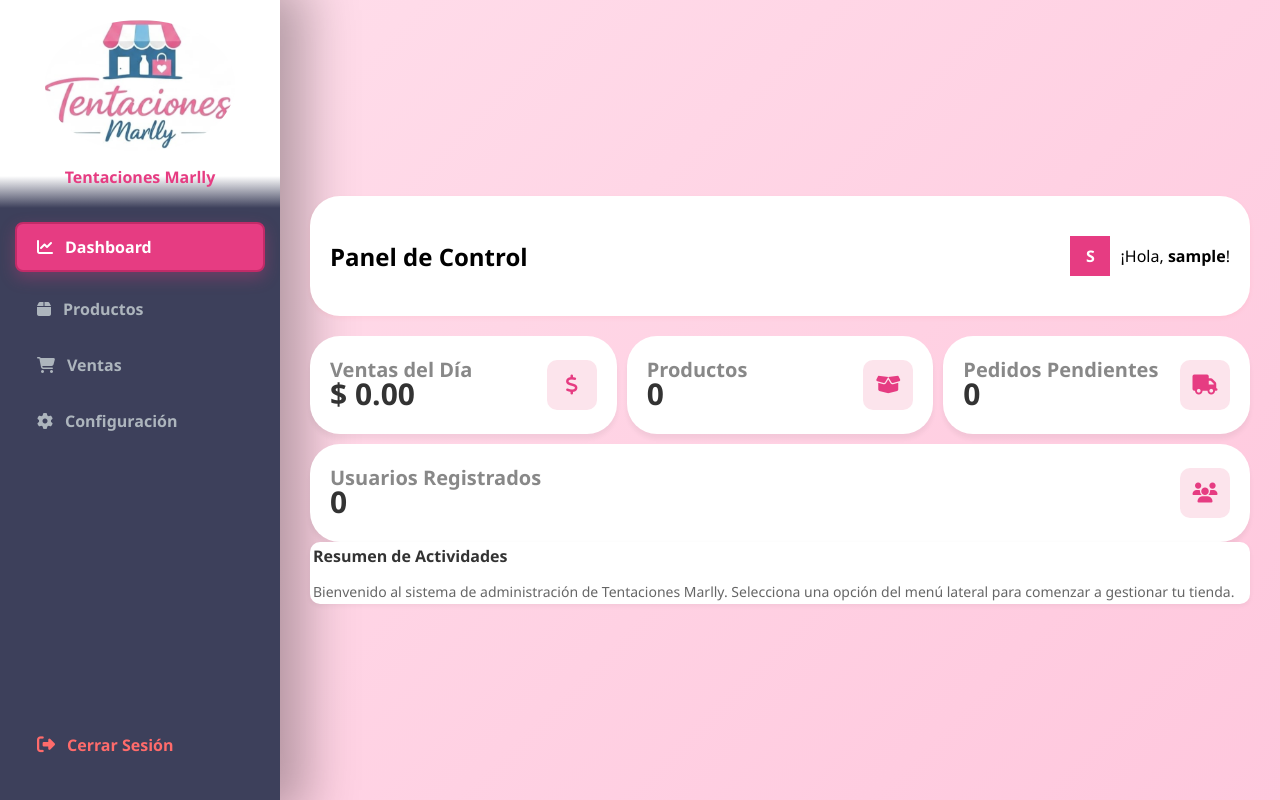
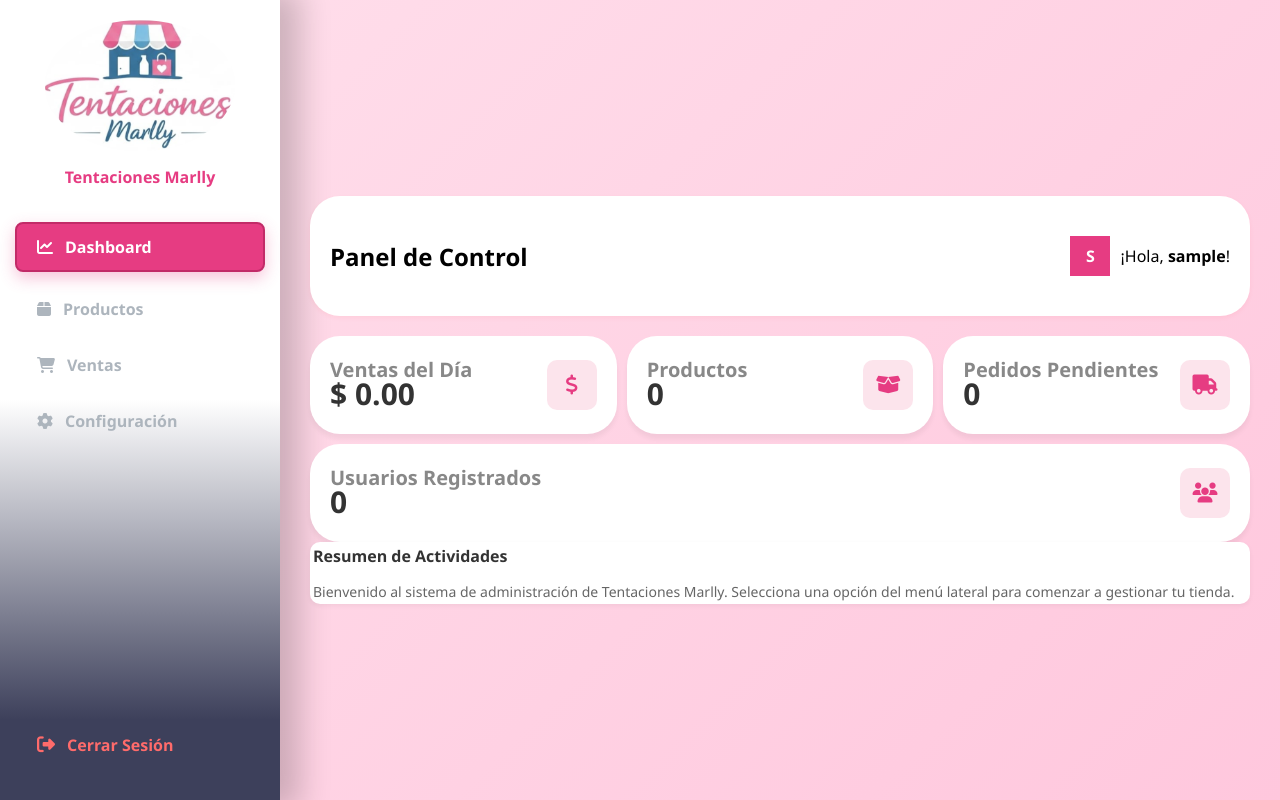
Before and after one commit to miguel-developer95/Proyecto-TeMa, a PHP site: page /view/dashboard.php in a window 1280 px wide. Run offline with PHP 8.4, Linux system fonts and the light colour scheme; the visitor is signed in with stand-in values (Sample User, id 1); data that the repository does not hold is empty.

Commit message:
update dash

```diff
--- a/view/dashboard.php
+++ b/view/dashboard.php
@@ -43,7 +43,7 @@ $user = $_SESSION['user'];
         .sidebar {
             width: 280px;
             min-width: 280px;
-            background: linear-gradient(0deg, #3d405b 74%, #ffffff 78%);
+            background: linear-gradient(0deg, #3d405b 10%, #ffffff 50%);
             display: flex;
             flex-direction: column;
             justify-content: space-between;
@@ -52,7 +52,7 @@ $user = $_SESSION['user'];
             box-sizing: border-box;
 
             /* Efecto de borde derecho difuminado mediante sombra */
-            box-shadow: 10px 0 50px 15px rgba(0, 0, 0, 0.3);
+            box-shadow: 10px 0 30px 10px rgba(0, 0, 0, 0.2);
         }
 
         .sidebar-header {
```
